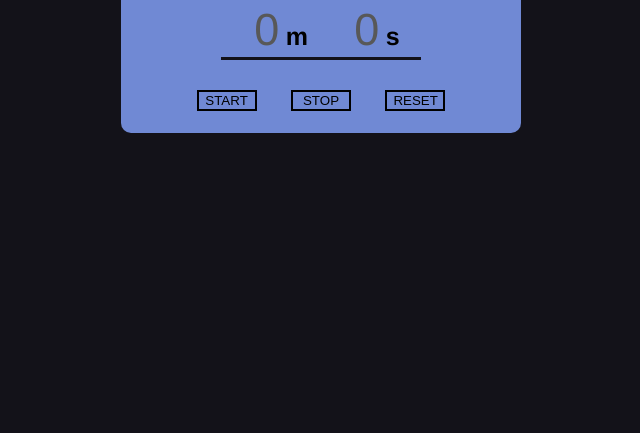
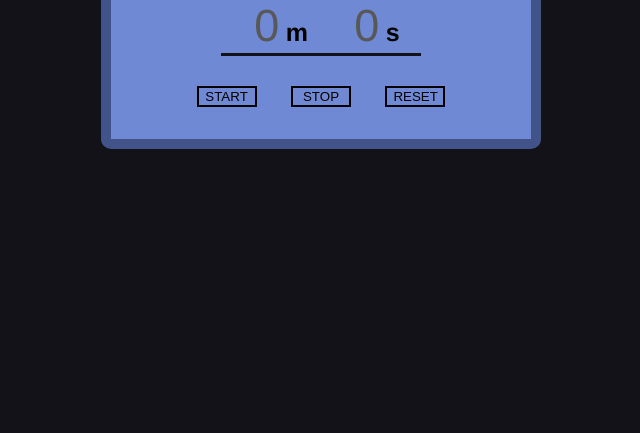
Before and after one commit to ackinari/80s-challenge, a plain HTML site: page timer/index.html in a window 1280 px wide. Shown: the part 367-800 px from the top of the page, without its empty margins (319-959 px from the left). Drawn offline with Linux system fonts and the light colour scheme.

Commit message:
fixed some things

```diff
--- a/timer/index.html
+++ b/timer/index.html
@@ -9,7 +9,8 @@
     </head>
 
     <body>
-        <div class="main">
+        <div class="container">
+            <div id="block">
                 <div class="title">
                     <h1 id="title">TIMER</h1>
                 </div>
@@ -28,6 +29,7 @@
                     <input type="button" id="buttons" value="RESET" onclick="reset()">
                 </div>
             </div>
+        </div>
     </body>
     <script src="script.js"></script>
 </html>
--- a/timer/main.css
+++ b/timer/main.css
@@ -2,20 +2,26 @@ body {
     background-color: #131219;
 }
 
-.main {
-    position: absolute;
-    top: 0;
-    left: 0;
-    right: 0;
-    bottom: 0;
-    margin: auto;
+.container {
+    height: 97vh; /* make the div height to be the same as the page height */
+    display: flex;
+    justify-content: center; /* where it is in the X axis */
+    flex-wrap: wrap; /* almost a "break line" */
+    align-content: center; /* where it is in the Y axis */
+
+    animation: start 0.5s ease-in-out;
+}
+
+#block {
+    margin: 15px;
+    border: solid 10px #415388;
+    padding: 10px;
+    background-color: #7089D4;
+    border-radius: 10px;
     height: 200px;
     width: 400px;
-    background-color: #7089D4;
-    border-radius: 10px;
     text-align: center;
     font-family: 'Franklin Gothic Medium', 'Arial Narrow', Arial, sans-serif;
-    transition: all 3s;
 }
 
 .title {
@@ -81,3 +87,12 @@ body {
 #buttons:not(hover) {
     transition: all 0.5s;
 }
+
+@keyframes start {
+    0% {
+        height: 0px;
+    };
+    100% {
+        height: 200px;
+    }
+}
--- a/timer/script.js
+++ b/timer/script.js
@@ -47,7 +47,7 @@ function running() {
 
         if (seconds.value < 0 && minutes.value > 0) {
             minutes.value--
-            seconds.value = 60
+            seconds.value = 59
         }
         if (seconds.value == 0 && minutes.value == 0) {
             audio.play()
```
Lines whose indentation alone changed are shown as unchanged.
